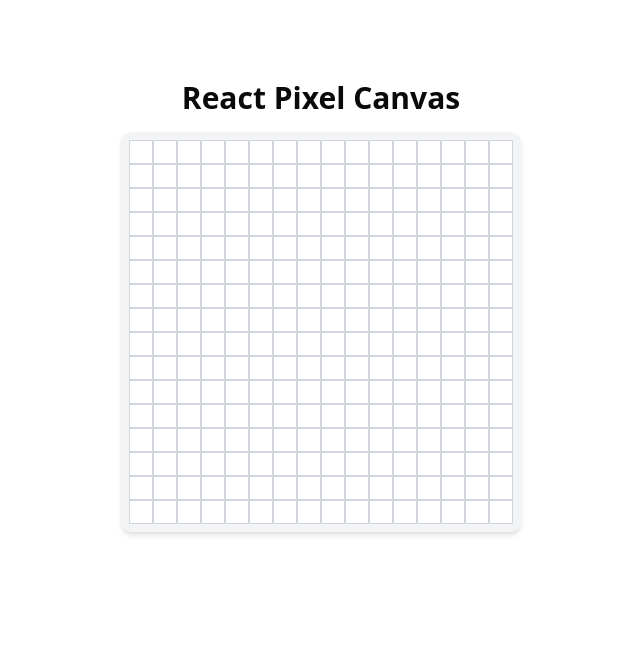
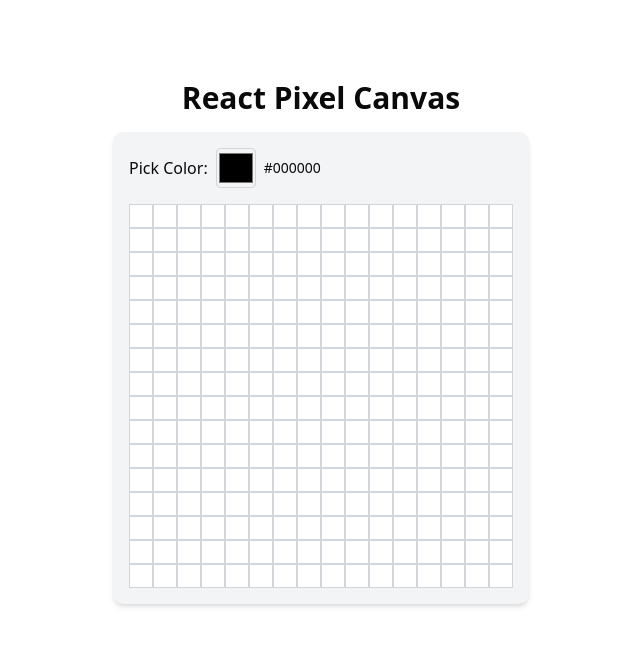
Before and after one commit to ctrl-7/react-pixel-canvas, a React (Vite) app: page / in a window 1280 px wide. Shown: the top 646 px of the page, without its empty margins (319-959 px from the left). Built offline with nearby package versions, Linux system fonts and the light colour scheme.

Commit message:
feat: implement ColorPicker component and integrate it into PixelGrid for color selection

```diff
--- /dev/null
+++ b/src/components/ColorPicker.tsx
@@ -0,0 +1,26 @@
+import React from 'react'
+
+interface ColorPickerProps {
+  color: string
+  onChange: (newColor: string) => void
+}
+
+const ColorPicker: React.FC<ColorPickerProps> = ({ color, onChange }) => {
+  return (
+    <div className="flex items-center gap-2 mb-4">
+      <label htmlFor="colorPicker" className="font-medium">
+        Pick Color:
+      </label>
+      <input
+        type="color"
+        id="colorPicker"
+        value={color}
+        onChange={(e) => onChange(e.target.value)}
+        className="w-10 h-10 cursor-pointer border border-gray-300 rounded"
+      />
+      <span className="text-sm">{color}</span>
+    </div>
+  )
+}
+
+export default ColorPicker
--- a/src/components/PixelGrid.tsx
+++ b/src/components/PixelGrid.tsx
@@ -1,4 +1,5 @@
 import React, { useState } from 'react'
+import ColorPicker from './ColorPicker'
 
 interface PixelGridProps {
   rows?: number
@@ -6,30 +7,36 @@ interface PixelGridProps {
 }
 
 const PixelGrid: React.FC<PixelGridProps> = ({ rows = 16, cols = 16 }) => {
-  // Track the color of each cell (default: white)
+  // Track grid cells
   const [grid, setGrid] = useState<string[][]>(
-    Array.from({ length: rows }, () => Array.from({ length: cols }, () => 'white'))
+    Array.from({ length: rows }, () => Array.from({ length: cols }, () => '#ffffff'))
   )
 
-  // Toggle cell color on click
+  // Track selected color
+  const [selectedColor, setSelectedColor] = useState<string>('#000000')
+
+  // Toggle cell color
   const handleCellClick = (row: number, col: number) => {
     const newGrid = grid.map((r, i) =>
-      r.map((cell, j) => (i === row && j === col ? (cell === 'white' ? 'black' : 'white') : cell))
+      r.map((cell, j) => (i === row && j === col ? selectedColor : cell))
     )
     setGrid(newGrid)
   }
 
   return (
-    <div className="inline-block p-2 bg-gray-100 rounded-lg shadow-md">
+    <div className="inline-block p-4 bg-gray-100 rounded-lg shadow-md">
+      {/* Color Picker */}
+      <ColorPicker color={selectedColor} onChange={setSelectedColor} />
+
+      {/* Pixel Grid */}
       {grid.map((row, rowIndex) => (
         <div key={rowIndex} className="flex">
           {row.map((color, colIndex) => (
             <div
               key={colIndex}
               onClick={() => handleCellClick(rowIndex, colIndex)}
-              className={`w-6 h-6 border border-gray-300 cursor-pointer transition-colors duration-200 ${
-                color === 'black' ? 'bg-black' : 'bg-white'
-              }`}
+              className={`w-6 h-6 border border-gray-300 cursor-pointer transition-colors duration-200`}
+              style={{ backgroundColor: color }}
             ></div>
           ))}
         </div>
```
